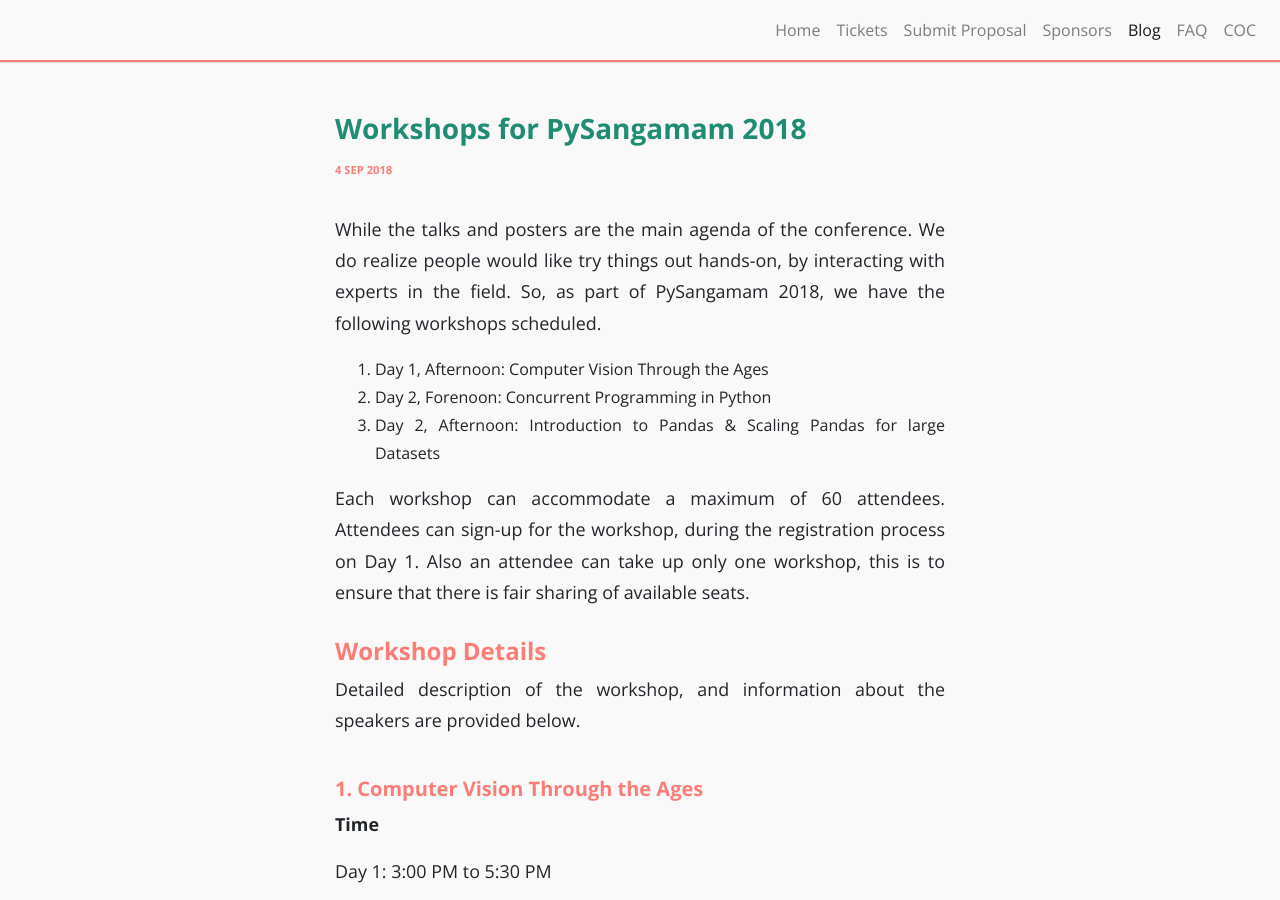
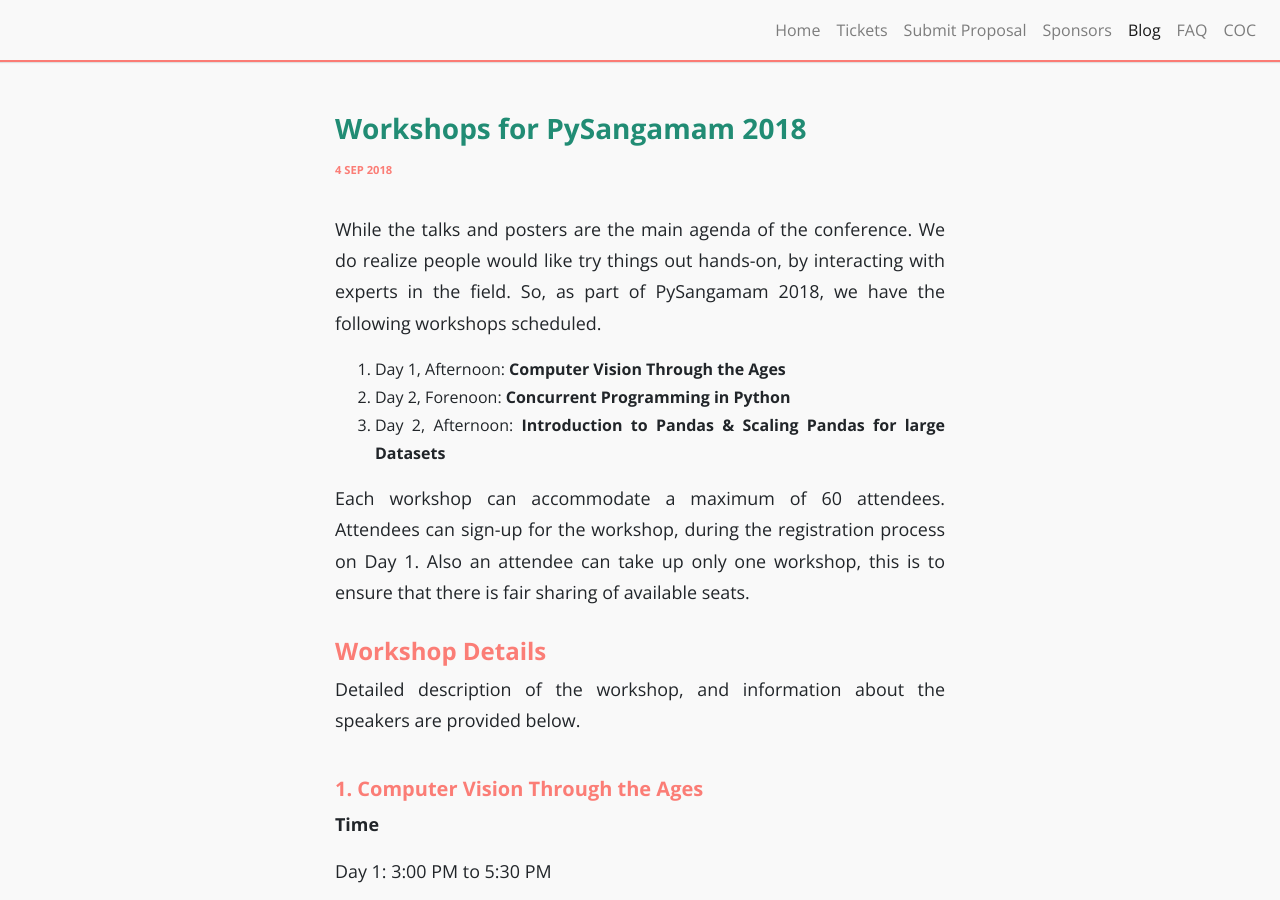
Before and after one commit to PySangamam/website, a Jekyll site: the page built from _posts/2018-09-04-workshop-list.md, in a window 1280 px wide and 900 px high. Built offline with Jekyll 4.4.1, drawn with Linux system fonts in a browser that asks for light colours.

Commit message:
Small cosmetic changes

```diff
--- a/_posts/2018-09-04-workshop-list.md
+++ b/_posts/2018-09-04-workshop-list.md
@@ -15,9 +15,9 @@
 with experts in the field. So, as part of PySangamam 2018, we have the
 following workshops scheduled.
 
-1. Day 1, Afternoon: Computer Vision Through the Ages
-2. Day 2, Forenoon: Concurrent Programming in Python
-3. Day 2, Afternoon: Introduction to Pandas & Scaling Pandas for large Datasets
+1. Day 1, Afternoon: **Computer Vision Through the Ages**
+2. Day 2, Forenoon: **Concurrent Programming in Python**
+3. Day 2, Afternoon: **Introduction to Pandas & Scaling Pandas for large Datasets**
 
 Each workshop can accommodate a maximum of 60 attendees. Attendees can
 sign-up for the workshop, during the registration process on Day 1.
```
